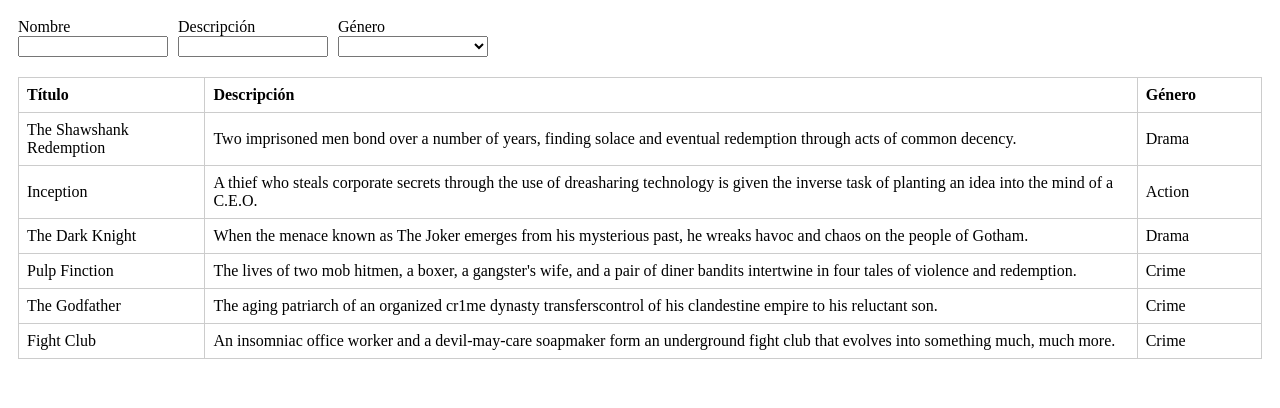
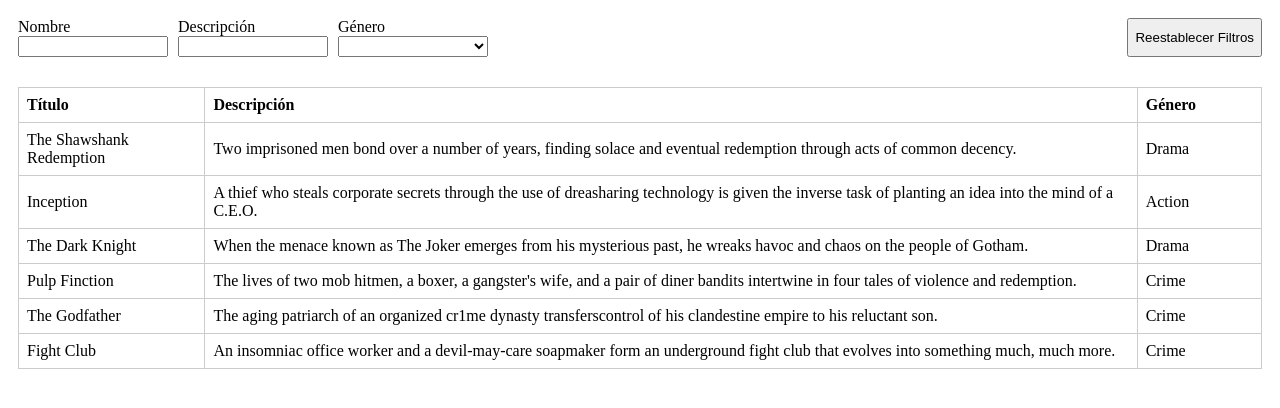
Before and after one commit to rodsil01/movies-list, an Angular app: page / in a window 1280 px wide. Shown: the top 408 px of the page. Built offline with nearby package versions, Linux system fonts and the light colour scheme.

Commit message:
feat: add reset filters button

```diff
--- a/src/app/components/movies-list-filter/movies-list-filter.component.css
+++ b/src/app/components/movies-list-filter/movies-list-filter.component.css
@@ -1,4 +1,10 @@
 .filter-container {
+    display: flex;
+    flex-direction: column;
+    gap: 30px;
+}
+
+.filter-input-container {
     display: flex;
     flex-direction: column;
     gap: 10px;
@@ -11,8 +17,19 @@
     width: 100%;
 }
 
+.filter-clear__button {
+    width: 100%;
+    height: 35px;
+}
+
 @media only screen and (min-width: 600px) {
     .filter-container {
+        display: flex;
+        flex-direction: row;
+        justify-content: space-between;
+    }
+
+    .filter-input-container {
         display: flex;
         flex-direction: row;
         gap: 10px;
@@ -24,6 +41,10 @@
         min-width: 150px;
         width: 150px;
     }
+
+    .filter-clear__button {
+        height: 100%;
+    }
 }
 
 .filter-input__input {
--- a/src/app/components/movies-list-filter/movies-list-filter.component.html
+++ b/src/app/components/movies-list-filter/movies-list-filter.component.html
@@ -1,4 +1,5 @@
 <div class="filter-container">
+    <div class="filter-input-container">
         <div class="filter-input">
             <label class="filter-input__label" for="name-filter-input">Nombre</label>
             <input class="filter-input__input" [(ngModel)]="nameFilter" type="text" name="name-filter-input" (ngModelChange)="onFilterChangedHandler()" />
@@ -16,3 +17,9 @@
             </select>
         </div>
     </div>
+    <div class="filter-clear">
+        <button class="filter-clear__button" type="button" (click)="onFilterResetHandler()">
+            Reestablecer Filtros
+        </button>
+    </div>
+</div>
--- a/src/app/components/movies-list-filter/movies-list-filter.component.ts
+++ b/src/app/components/movies-list-filter/movies-list-filter.component.ts
@@ -31,4 +31,12 @@ export class MoviesListFilterComponent {
       genre: this.genreFilter
     });
   }
+
+  public onFilterResetHandler(): void {
+    this.onFilterChanged.emit();
+
+    this.nameFilter = undefined;
+    this.descriptionFilter = undefined;
+    this.genreFilter = undefined;
+  }
 }
--- a/src/app/modules/movies-list/movies-list.component.css
+++ b/src/app/modules/movies-list/movies-list.component.css
@@ -5,5 +5,5 @@
 .app-container {
     display: flex;
     flex-direction: column;
-    gap: 20px;
+    gap: 30px;
 }
```
Also changed, not shown: 2 other files (tests, documents, lock files or other folders). Lines whose indentation alone changed are shown as unchanged.
